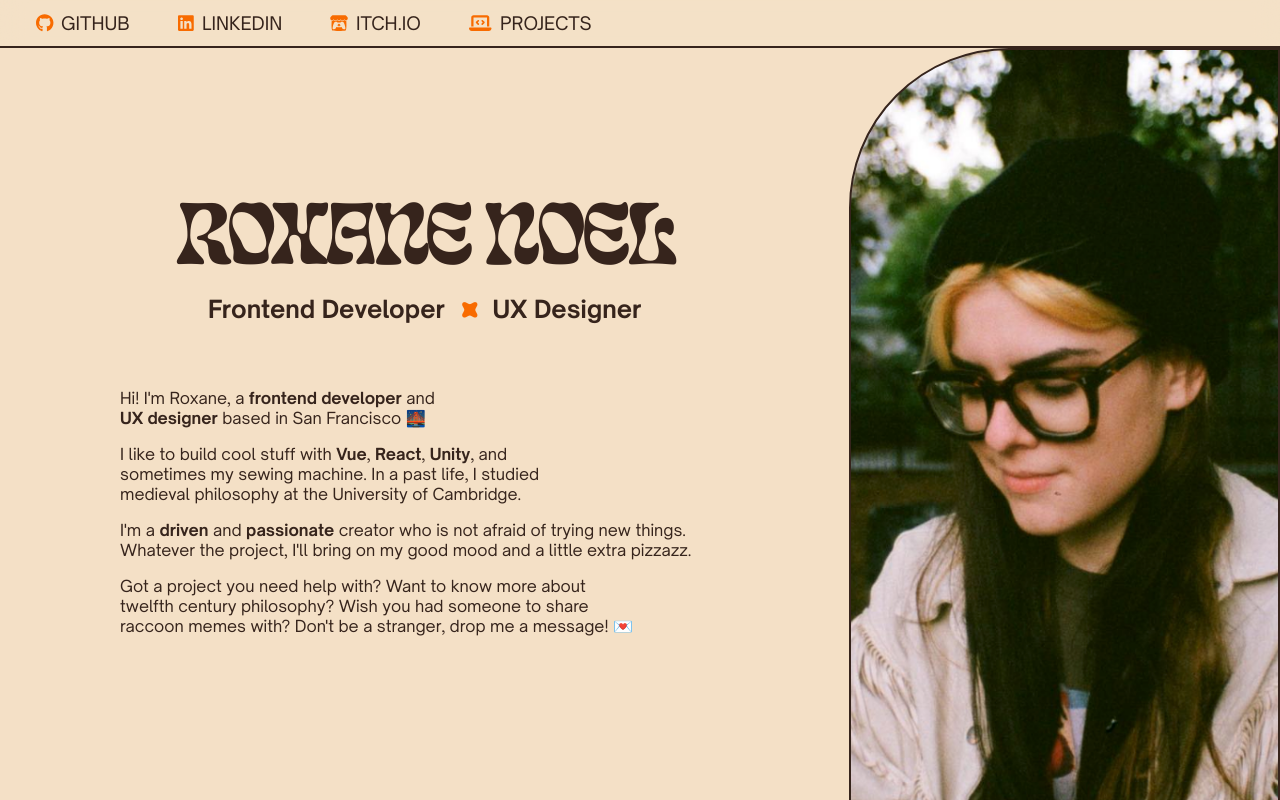
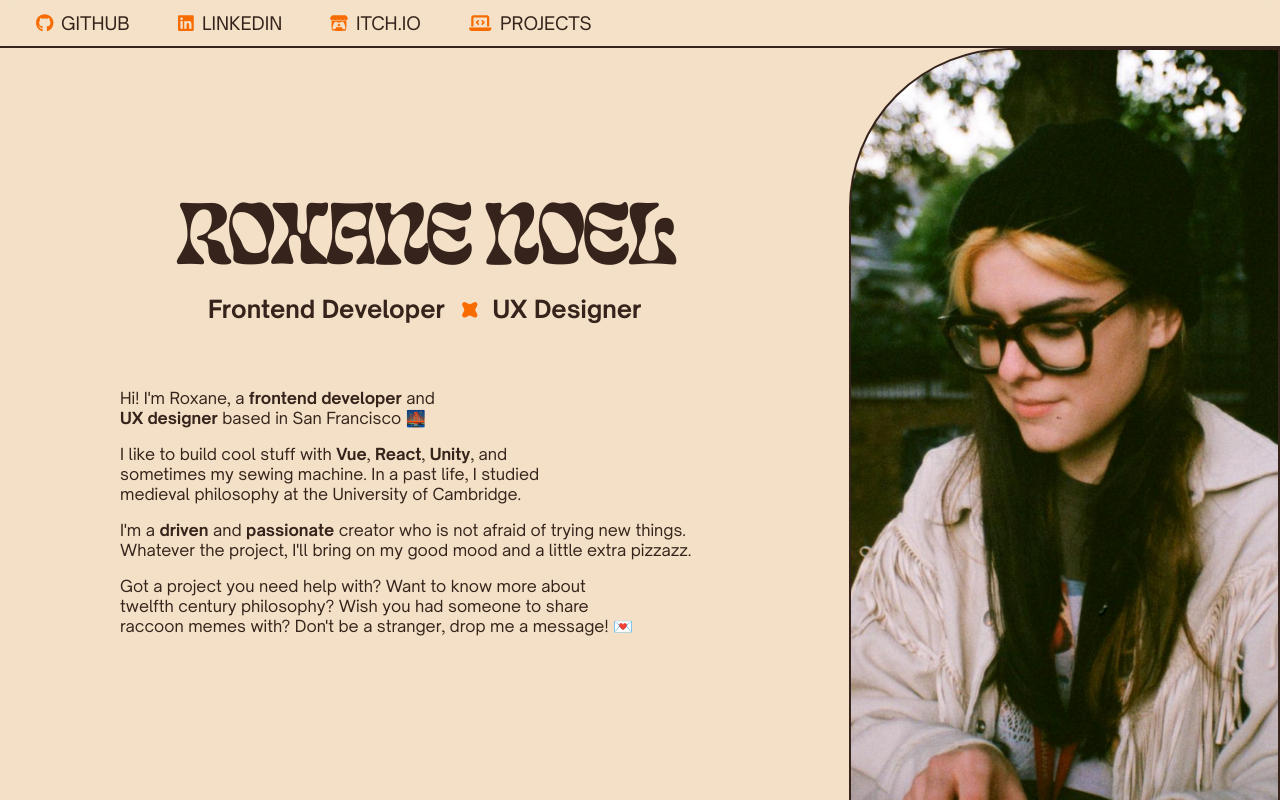
Before and after one commit to Roxanoel/roxanoel.github.io, a React (Create React App) app: page / in a window 1280 px wide. Shown: the top 800 px of the page. Built offline with nearby package versions, Linux system fonts and the light colour scheme.

Commit message:
commented out changes to portrait

```diff
--- a/src/scss/components/_portrait.scss
+++ b/src/scss/components/_portrait.scss
@@ -9,9 +9,9 @@
 
     // Shape + size
     border-top-left-radius: 10rem;
-    border-bottom-right-radius: 10rem;
+    //border-bottom-right-radius: 10rem;
     width: min(720px, 33.33vw);
-    height: 120vh;
+    //height: 120vh;
 
     // Other
     border: structural.$border-outline;
```
